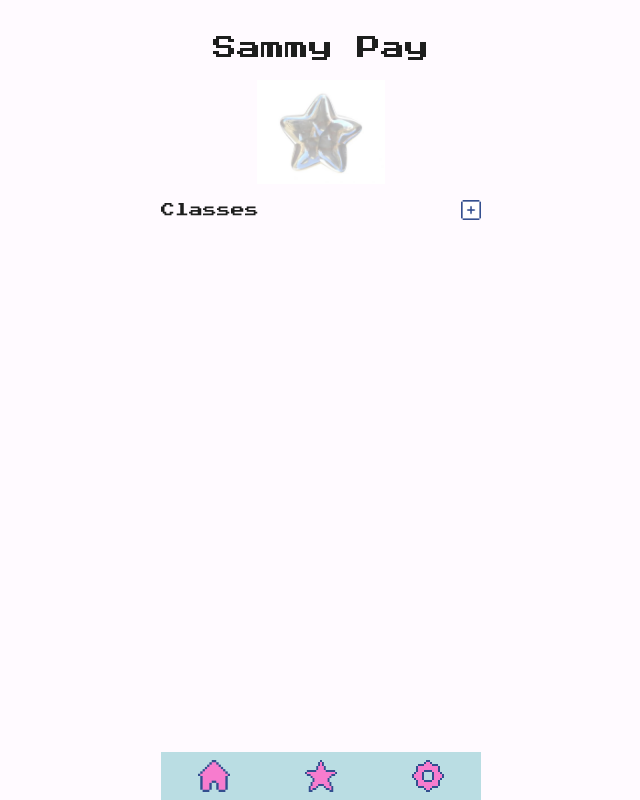
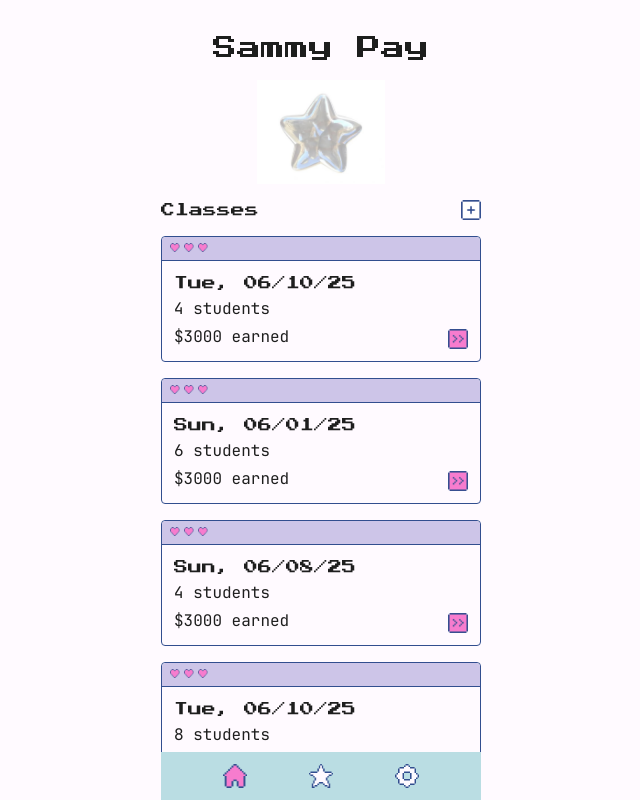
Before and after one commit to tbjp/sammy-pay, a Vue app: page / in a window 1280 px wide. Both pictures are taken after a click on the element 790 px from the left and 210 px from the top of the page. Shown: the whole page, without its empty margins (319-959 px from the left). Built offline with nearby package versions, Linux system fonts and the light colour scheme.

Commit message:
Format date and added a button

```diff
--- a/src/components/Classes.vue
+++ b/src/components/Classes.vue
@@ -4,23 +4,42 @@ import { useAppStore } from "../stores/store";
 import Card from "./Card.vue";
 import SammyButton from "./SammyButton.vue";
 import Add from "../assets/images/icons/add.png";
+import ChevronRight from "../assets/images/icons/chevron/right.png";
 const appStore = useAppStore();
 </script>
 
 <template>
-  <div class="flex flex-col gap-4 w-full">
+  <div class="flex flex-col gap-4 w-full pb-4">
     <div class="flex justify-between w-full">
       <h2 class="font-display-pixel text-sm text-left">Classes</h2>
       <SammyButton class="w-5 h-5">
-        <img :src="Add" alt="Add" class="w-full h-full" />
+        <img
+          :src="Add"
+          alt="Add"
+          class="w-full h-full"
+          @click="appStore.seedData()"
+        />
       </SammyButton>
     </div>
     <ul class="flex flex-col gap-4 w-full">
       <Card v-for="cls in appStore.classes" :key="cls.id" :hearts="true">
-        <div class="flex flex-col gap-1 text-left">
-          <h3 class="font-display-pixel text-sm">{{ cls.class_date }}</h3>
-          <p>{{ cls.num_students }} students</p>
-          <p>${{ cls.base_pay_per_class }}</p>
+        <div class="flex justify-between w-full">
+          <div class="flex flex-col gap-1 text-left">
+            <h3 class="font-display-pixel text-sm">
+              {{ appStore.getFormattedDate(cls.class_date) }}
+            </h3>
+            <p>{{ cls.num_students }} students</p>
+            <p>${{ cls.base_pay_per_class }} earned</p>
+          </div>
+          <div class="flex items-end">
+            <SammyButton class="w-5 h-5">
+              <img
+                :src="ChevronRight"
+                alt="Class Details"
+                class="w-full h-full"
+              />
+            </SammyButton>
+          </div>
         </div>
       </Card>
     </ul>
--- a/src/components/Nav.vue
+++ b/src/components/Nav.vue
@@ -9,15 +9,15 @@ import SettingsInactive from "../assets/images/icons/settings/inactive.png";
 </script>
 
 <template>
-  <div class="flex justify-around items-center w-full bg-accent-aqua h-12">
-    <SammyButton class="w-8 h-8">
+  <div class="flex justify-evenly items-center w-full bg-accent-aqua h-12">
+    <SammyButton class="w-6 h-6">
       <img :src="HomeActive" alt="Home" class="w-full h-full" />
     </SammyButton>
-    <SammyButton class="w-8 h-8">
-      <img :src="PayPeriodActive" alt="Pay Period" class="w-full h-full" />
+    <SammyButton class="w-6 h-6">
+      <img :src="PayPeriodInactive" alt="Pay Period" class="w-full h-full" />
     </SammyButton>
-    <SammyButton class="w-8 h-8">
-      <img :src="SettingsActive" alt="Settings" class="w-full h-full" />
+    <SammyButton class="w-6 h-6">
+      <img :src="SettingsInactive" alt="Settings" class="w-full h-full" />
     </SammyButton>
   </div>
 </template>
--- a/src/stores/store.js
+++ b/src/stores/store.js
@@ -17,6 +17,7 @@ export const useAppStore = defineStore('app', {
     },
     payPeriods: [],
     classes: [],
+    dataSeeded: false,
   }),
 
   actions: {
@@ -25,6 +26,7 @@ export const useAppStore = defineStore('app', {
       this.user = { id, email }
     },
     seedData() {
+      if (this.dataSeeded) return
       this.payPeriods = []
       this.classes = []
 
@@ -63,6 +65,8 @@ export const useAppStore = defineStore('app', {
           })
         }
       }
+
+      this.dataSeeded = true
     },
     // Pay Period actions
     addPayPeriod(startDate, endDate) {
@@ -101,7 +105,17 @@ export const useAppStore = defineStore('app', {
         Number(classItem.base_pay_per_class || 0) +
         Number(classItem.num_bonus_students || 0) * Number(classItem.bonus_pay_per_student || 0)
       )
-    }
+    },
+    // Get date formatted as "Wed MM/DD/YY"
+    getFormattedDate(dateString) {
+      const date = new Date(dateString)
+      return date.toLocaleDateString('en-US', {
+        year: '2-digit',
+        month: '2-digit',
+        day: '2-digit',
+        weekday: 'short',
+      })
+    },
   },
 
   persist: true,
```
